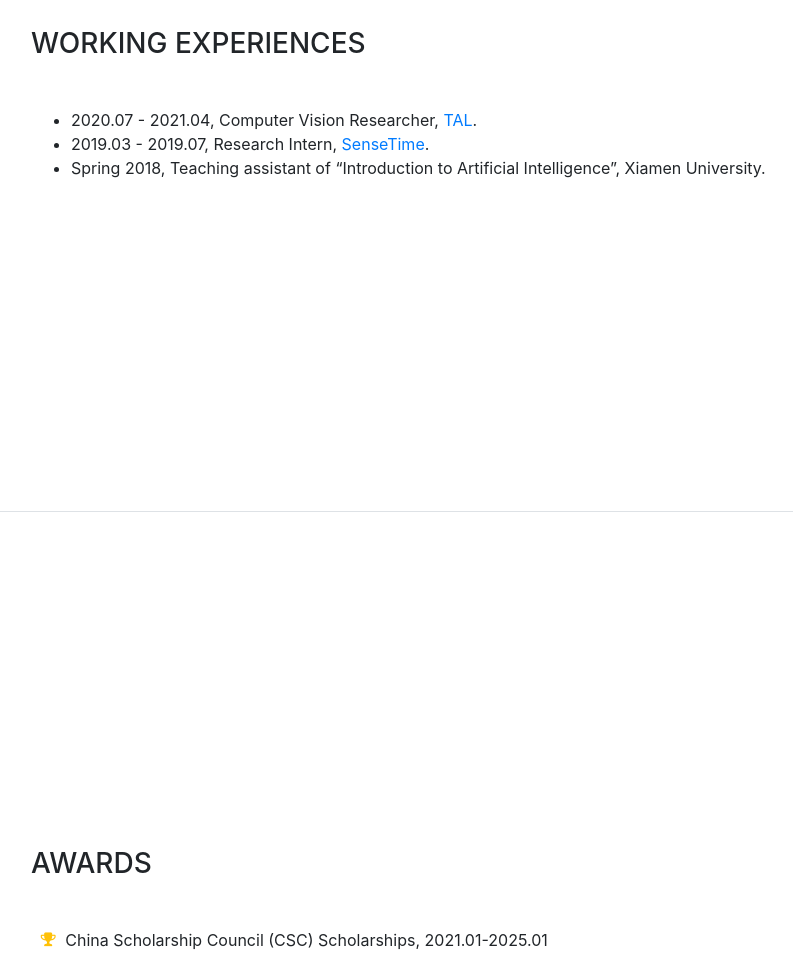
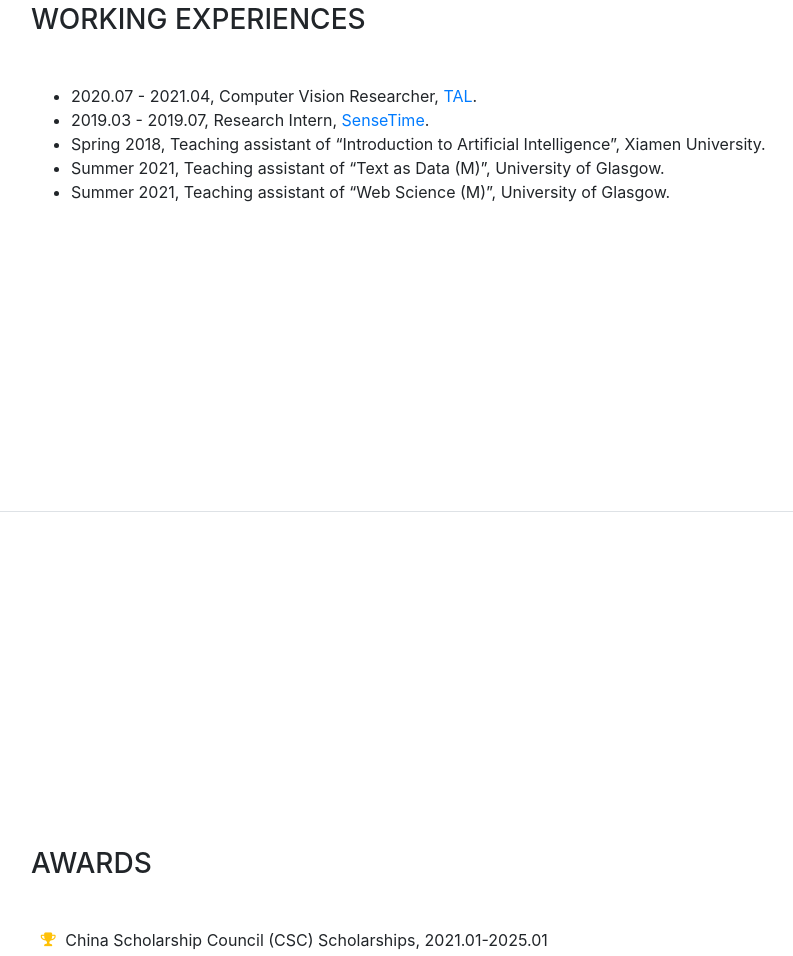
Before and after one commit to gedaye11/gedaye11.github.io, a website with bundled scripts: page index.html in a window 1280 px wide. Shown: the part 2819-3775 px from the top of the page, without its empty margins (289-1082 px from the left). Built offline with nearby package versions, Linux system fonts and the light colour scheme; some icons are missing; a web font is replaced by a local one.

Commit message:
Homepage

```diff
--- a/index.html
+++ b/index.html
@@ -213,6 +213,8 @@
 	      <li>2020.07 - 2021.04, Computer Vision Researcher, <a href="http://en.100tal.com/">TAL</a>.</li>
               <li>2019.03 - 2019.07, Research Intern, <a href="https://www.sensetime.com/en">SenseTime</a>.</li>
 	      <li>Spring 2018, Teaching assistant of “Introduction to Artificial Intelligence”, Xiamen University.</li>
+	      <li>Summer 2021, Teaching assistant of “Text as Data (M)”, University of Glasgow.</li>
+	      <li>Summer 2021, Teaching assistant of “Web Science (M)”, University of Glasgow.</li>
           </ul>
       </div>
     </section>
```
